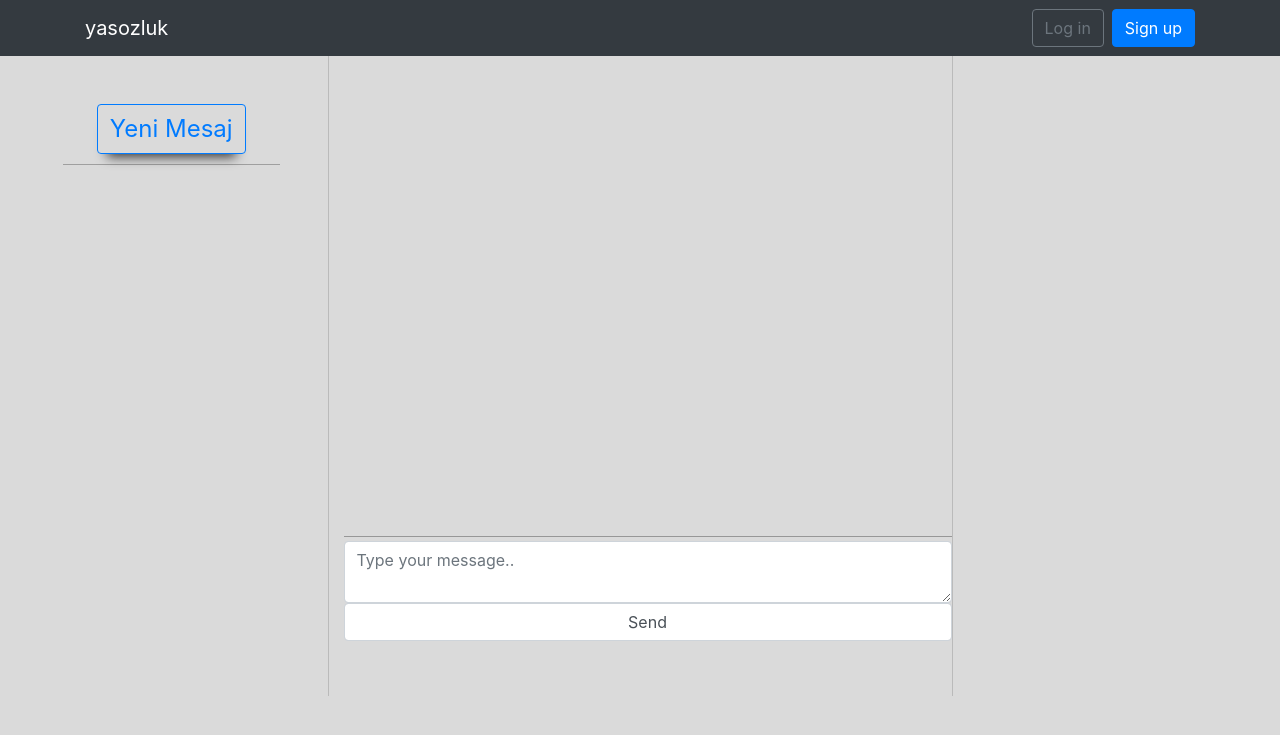
After one commit to seyyidibrahimgulec/yasozluk, a Django app: page /messages/ in a window 1280 px wide. The commit adds this page. Shown: the top 735 px of the page. Run offline with Django 3.2, Linux system fonts and the light colour scheme; data that the repository does not hold is empty; some libraries are stand-ins or nearby versions.

Commit message:
created view/html to list&send message

```diff
--- a/interactions/views.py
+++ b/interactions/views.py
@@ -1,3 +1,122 @@
-from django.shortcuts import render
+# from django.core.paginator import EmptyPage, PageNotAnInteger, Paginator
+from django.db.models import Q
+from django.shortcuts import redirect, render
+from interactions.forms import NewMessageForm
+from interactions.models import Message
+from django.urls import reverse
+from django.contrib.auth.models import User
 
-# Create your views here.
+
+def messages(request, user_id=-1, slug=""):
+    print("user_id", user_id, "currentuser", request.user.id)
+    if user_id == request.user.id:
+        return redirect(reverse("allMessages"))
+    current_user = {}
+    current_conversation = {}
+    if user_id != -1:
+        current_conversation = Message.objects.filter(
+            (Q(send_by_id=request.user.id) & Q(send_to_id=user_id)) |
+            (Q(send_to_id=request.user.id) & Q(send_by_id=user_id))).order_by("-created_at")
+        current_user = User.objects.get(pk=user_id)
+
+    incoming = Message.objects.filter(
+        send_to__id=request.user.id).values('send_by__id').distinct()
+    outbox = Message.objects.filter(
+        send_by__id=request.user.id).values('send_to__id').distinct()
+
+    # page = request.GET.get('page', 1)
+    #
+    # paginator = Paginator(all_messages, 10)  # Show 25 contacts per page.
+    # try:
+    #     paged_ids = paginator.page(page)
+    # except PageNotAnInteger:
+    #     # fallback to the first page
+    #     paged_ids = paginator.page(1)
+    # except EmptyPage:
+    #     # probably the user tried to add a page number
+    #     # in the url, so we fallback to the last page
+    #     paged_ids = paginator.page(paginator.num_pages)
+
+    paged_messages = []
+    for item in incoming:
+        print(item['send_by__id'])
+        last_message = Message.objects. \
+            filter((Q(send_by_id=request.user.id) & Q(send_to_id=item['send_by__id'])) |
+                   (Q(send_to_id=request.user.id) & Q(send_by_id=item['send_by__id']))). \
+            order_by("-created_at").first()
+        if not last_message:
+            continue
+
+        sender = last_message.send_by
+        if sender.id == request.user.id:
+            sender = last_message.send_to
+
+        paged_messages.append({
+            'user_id': sender.id,
+            'target': sender.username,
+            'text': last_message.text[:25],
+            'date': last_message.created_at
+        })
+    for item in outbox:
+        print(item['send_to__id'])
+        last_message = Message.objects. \
+            filter((Q(send_by_id=request.user.id) & Q(send_to_id=item['send_to__id'])) |
+                   (Q(send_to_id=request.user.id) & Q(send_by_id=item['send_to__id']))). \
+            order_by("-created_at").first()
+        if not last_message:
+            continue
+        sender = last_message.send_by
+        if sender.id == request.user.id:
+            sender = last_message.send_to
+
+        message_item = {
+            'user_id': sender.id,
+            'target': sender.username,
+            'text': last_message.text[:25],
+            'date': last_message.created_at
+        }
+        if message_item in paged_messages:
+            print("already added")
+            continue
+
+        paged_messages.append(message_item)
+
+    paged_messages.sort(key=message_item_sort_key, reverse=True)
+
+    return render(request,
+                  'userMessages.html',
+                  {'messages': paged_messages,
+                   'me': request.user.id,
+                   'conversationWith': current_user,
+                   'current_conversation': current_conversation})
+
+
+def message_item_sort_key(val):
+    return val['date']
+
+
+def newMessage(request):
+    # allMessages = Message.objects.filter(send_to__pk=request.user.id)
+    allMessages = Message.objects.filter(Q(send_to__id=request.user.id) |
+                                         Q(send_by__id=request.user.id))
+    # targetUser = User.objects.filter(pk=num)
+
+    if request.method == 'POST':
+        form = NewMessageForm(request.POST, user=request.user)
+        if form.is_valid():
+            new_saved = form.save()
+            print("saved with:", new_saved.pk)
+            redir_user = new_saved.send_by
+            if redir_user.pk == request.user.id:
+                redir_user = new_saved.send_to
+            return redirect(reverse(messages,
+                                    kwargs={'user_id': redir_user.id,
+                                            'slug': redir_user.username}))
+    else:
+        form = NewMessageForm(user=request.user)
+    return render(request, 'newMessage.html',
+                  {'form': form, 'allMessages': allMessages})
+
+
+def newMessageAjax(request):
+    print("calling ajax?")
--- a/static/css/style.css
+++ b/static/css/style.css
@@ -5,6 +5,7 @@
 
 .newTopicLink{
     border-bottom: 1px solid #00000045;
-    margin-bottom: 5px;
-    padding-bottom: 5px;
+    margin-bottom: 10px;
+    padding-bottom: 10px;
+    text-align: center;
 }
--- a/templates/base.html
+++ b/templates/base.html
@@ -6,7 +6,23 @@
     <title>{% block title %}yasozluk{% endblock %}</title>
     <link rel="stylesheet" href="{% static 'css/bootstrap.min.css' %}" />
     <link rel="stylesheet" href="{% static 'css/style.css' %}" />
+    <style>
+      body {
+        color: #252525;
+        background-color: #8686864d;
+      }
 
+      .page-link{
+        background-color: #dadada;
+        border: 1px solid #a7a4a4;
+      }
+      .border-left {
+        border-left: 1px solid #6b6b6b4a!important;
+      }
+      .border-right {
+          border-right: 1px solid #6b6b6b4a!important;
+      }
+    </style>
   </head>
   <body>
     {% block body %}
@@ -22,9 +38,13 @@
                 <li class="nav-item dropdown">
                   <a class="nav-link dropdown-toggle" href="#" data-toggle="dropdown" aria-haspopup="true" aria-expanded="false">
                     {{ user.username }}
+                    <span class="badge badge-secondary">
+                      !
+                    </span>
                   </a>
                   <div class="dropdown-menu dropdown-menu-right" aria-labelledby="userMenu">
                     <a class="dropdown-item" href="#">My account</a>
+                    <a class="dropdown-item" href="{% url "allMessages" %}">My messages</a>
                     <div class="dropdown-divider"></div>
                     <a class="dropdown-item" href="{% url "logout" %}">Log out</a>
                   </div>
--- /dev/null
+++ b/templates/userMessages.html
@@ -0,0 +1,72 @@
+{% extends 'base.html' %}
+
+
+{% block content %}
+
+<div class="container-fluid">
+  <div class="row">
+    <div class="col-3 p-5" style="max-height: 90vh;overflow-y: auto;">
+      <div class="newTopicLink">
+        <a style="font-size: x-large; -webkit-box-shadow: 0px 13px 12px -10px rgba(0,0,0,0.75);
+    -moz-box-shadow: 0px 13px 12px -10px rgba(0,0,0,0.75);
+    box-shadow: 0px 13px 12px -10px rgba(0,0,0,0.75);" class="btn btn-outline-primary"
+          href="{% url 'newMessage'%}">Yeni Mesaj</a>
+      </div>
+      {% for item in messages %}
+      <div class="row" style="border-bottom: 1px solid #80808052; margin-bottom: 5px; padding-bottom: 5px;">
+        <div class="col-12">
+          <div class="row"><a href="{% url 'messagesRoute' user_id=item.user_id slug=item.target %}">{{ item.text }}</a>
+          </div>
+          <div class="row" style="float:left;font-weight: 500;font-size: 13px;">{{item.target}}</div>
+          <div class="row" style="float:right;font-style: italic;font-size: 12px;">{{item.date}}</div>
+        </div>
+      </div>
+      {% endfor %}
+    </div>
+    <div class="col-6 border-right border-left" style="padding-right: 0;">
+      {% if conversationWith %}
+      <div class="col-12" style="height: 10vh;margin-left: -15px;
+                                border-radius: 2px;background: #343a40;color: #dadada;
+                                border-top: 1px solid #cccccc36">
+        <p>Conversation with :</p> {{conversationWith.username}}
+      </div>
+      {% endif %}
+      <div style="height: 60vh;overflow-y: auto;">
+        {% if current_conversation.count == 0 %}
+        <div>
+          <p>
+            <h2>Oops</h2>
+          </p>
+          <p>
+            <h6>No messages found.</h6>
+          </p>
+        </div>
+        {% endif %}
+        <div style="clear:both;margin-top: 30px;">
+          {% for entry in current_conversation %}
+          {% include "includes/message.html" %}
+          {% endfor %}
+        </div>
+      </div>
+      <div style="text-align: end;height: 20vh;border-top: 1px solid #0000004f;padding-top: 5px;" class="pt-1">
+        <div class="row">
+          <div class="col-md-12">
+            <textarea class="form-control" placeholder="Type your message.." id="txtMessage"></textarea>
+          </div>
+          <div class="col-md-12" style="text-align: end;">
+            <button id="btnSendMessage" onclick="sendMessage()" class="form-control">Send</button>
+          </div>
+        </div>
+      </div>
+    </div>
+    <div class="col-3">
+
+    </div>
+  </div>
+</div>
+<script>
+  function sendMessage() {
+    alert("ye");
+  }
+</script>
+{% endblock content %}
--- a/yasozluk/urls.py
+++ b/yasozluk/urls.py
@@ -14,19 +14,23 @@ Including another URLconf
     2. Add a URL to urlpatterns:  path('blog/', include('blog.urls'))
 """
 from django.contrib import admin
+from django.contrib.auth.views import LoginView, LogoutView
 from django.urls import path
-from django.contrib.auth.views import LoginView, LogoutView
 
-from users.views import SignupView
 from contents.views import HomePageListView
 from contents.views import entryListView, newTopic
+from interactions.views import messages, newMessage
+from users.views import SignupView
 
 urlpatterns = [
     path('admin/', admin.site.urls),
     path("signup/", SignupView.as_view(), name="signup"),
     path("login/", LoginView.as_view(template_name="login.html"), name="login"),
     path("logout/", LogoutView.as_view(), name="logout"),
+    path('topic/<int:num>/', entryListView, name="topicEntries"),
+    path('messages/<int:user_id>/<str:slug>/', messages, name="messagesRoute"),
+    path('messages/', messages, name="allMessages"),
+    path('topic/new', newTopic, name="newTopic"),
+    path('messages/new/', newMessage, name="newMessage"),
     path("", HomePageListView.as_view(), name="home"),
-    path('topic/<int:num>/', entryListView, name="topicEntries"),
-    path('topic/new', newTopic, name="newTopic")
 ]
```
Also changed, not shown: interactions/forms.py (added, +26 -0 lines), templates/includes/message.html (added, +15 -0 lines), templates/newMessage.html (added, +43 -0 lines), 1 other file.
